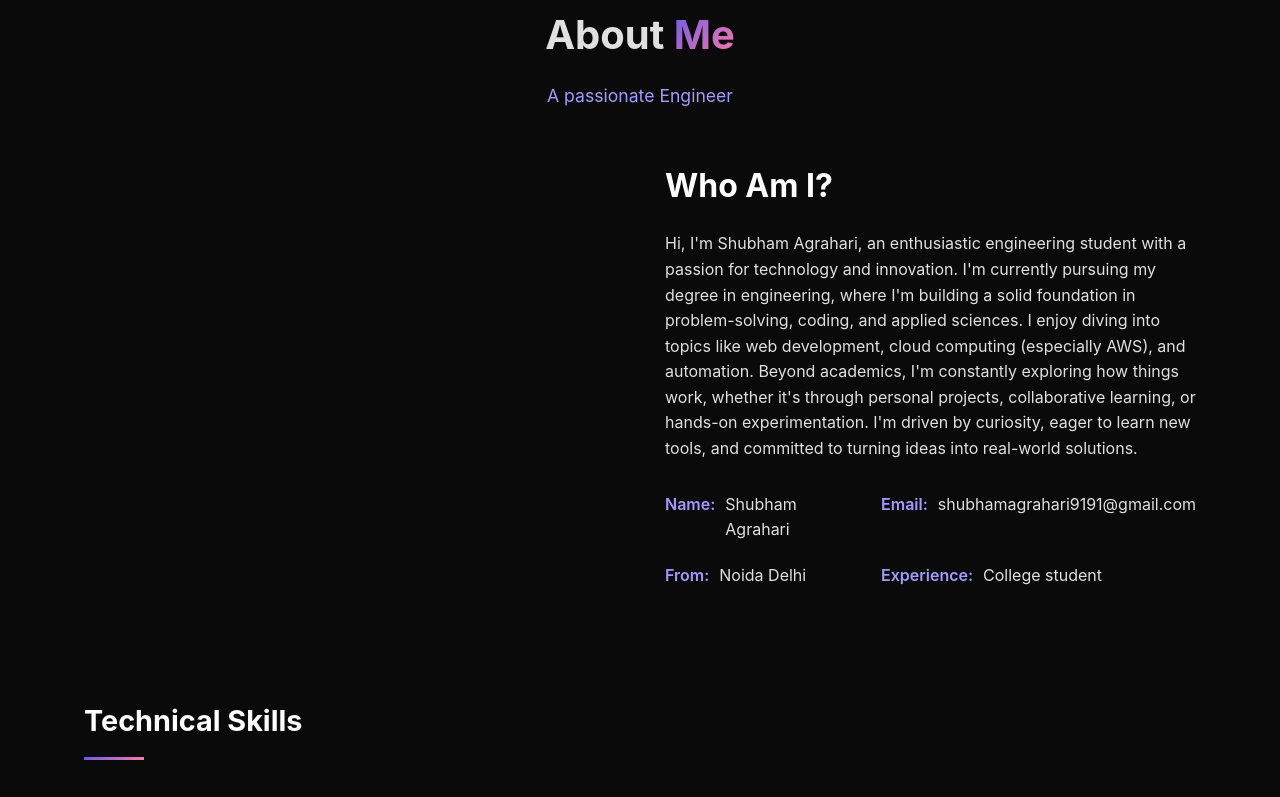
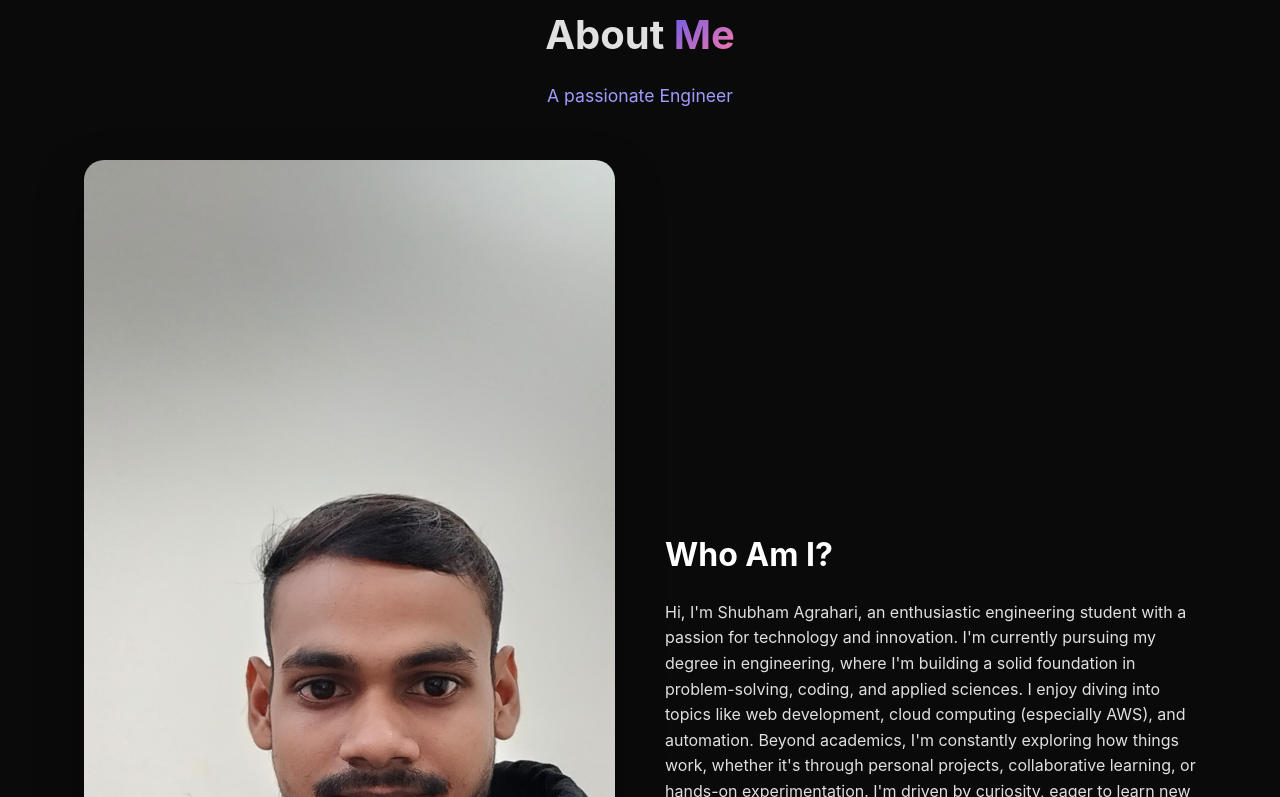
Before and after one commit to Shubhamagrahari9191/portfolio, a plain HTML site: page index.html in a window 1280 px wide. Shown: the part 897-1694 px from the top of the page. Drawn offline with nearby package versions, Linux system fonts and the light colour scheme.

Commit message:
index.html

```diff
--- a/index.html
+++ b/index.html
@@ -863,7 +863,7 @@
 
             <div class="about-grid">
                <div class="about-image">
-                    <img src="#" alt="">
+                    <img src="photo.jpg" alt="">
                 </div>
                 <div class="about-content">
                     <h3>Who Am I?</h3>
```
